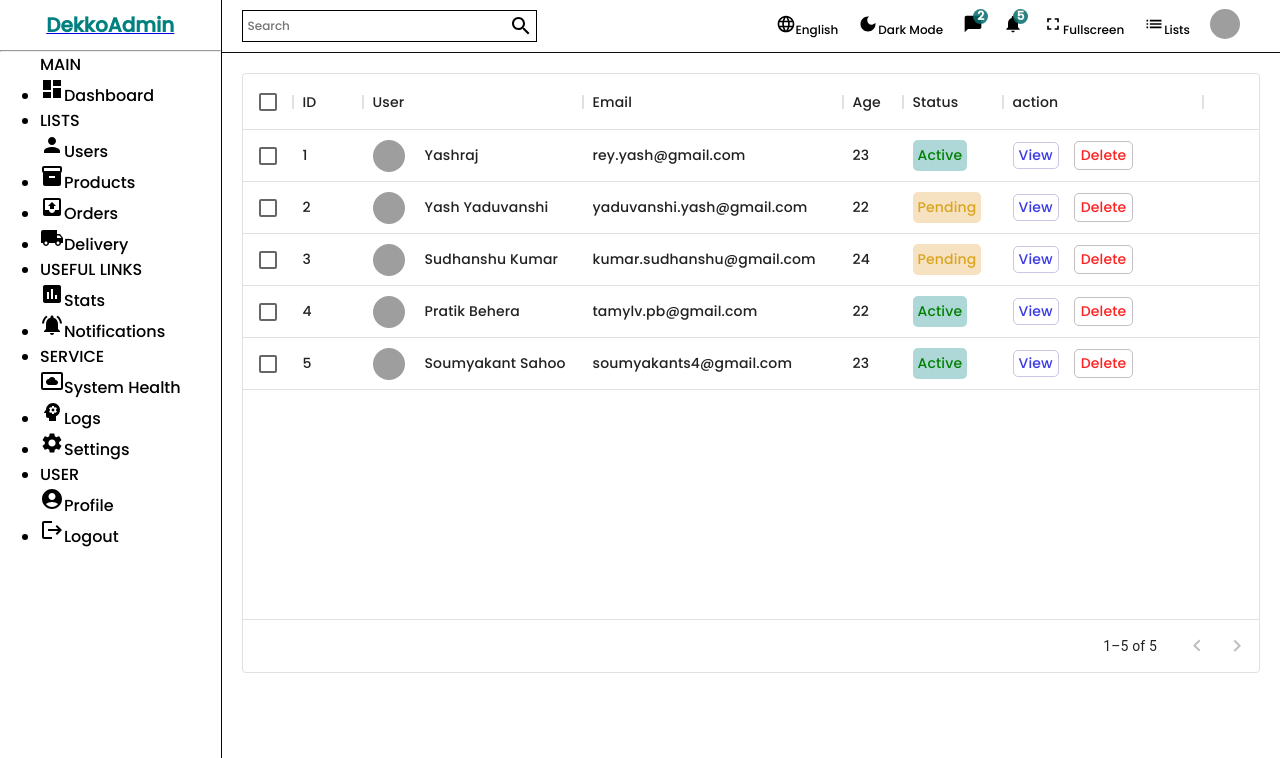
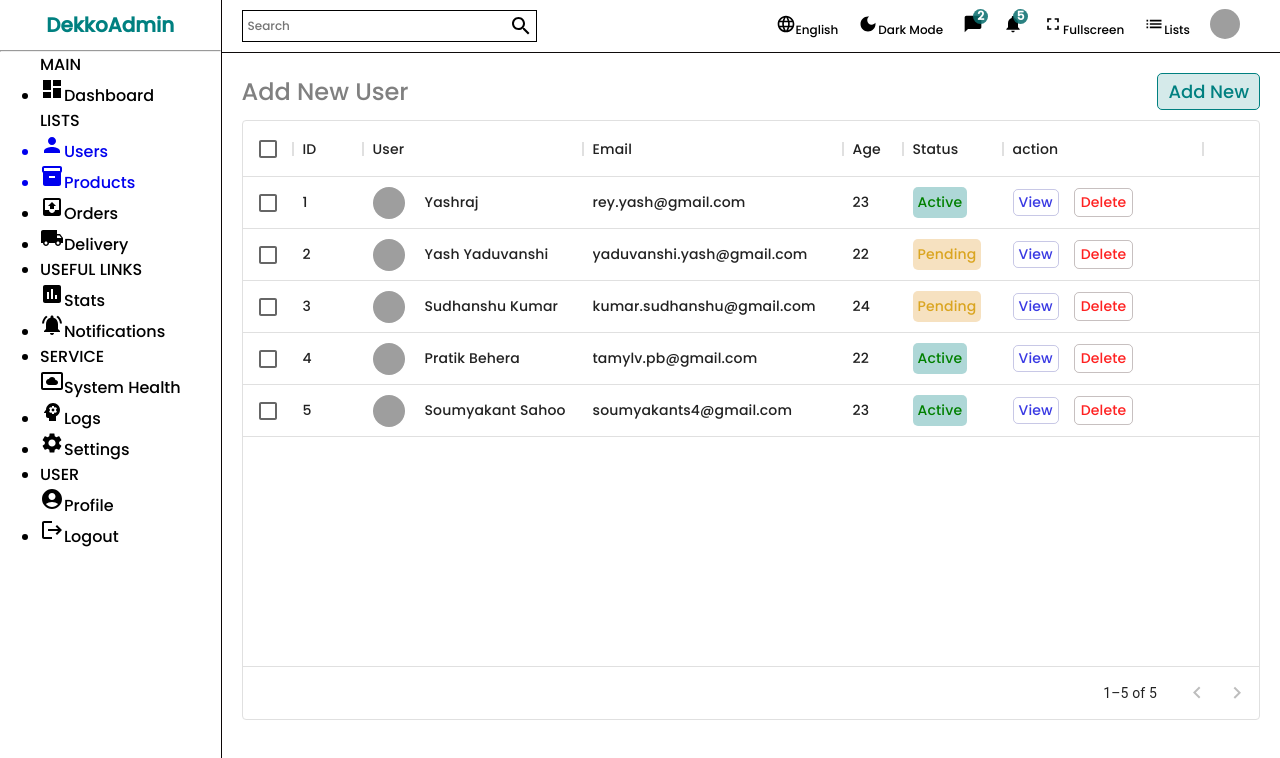
Before and after one commit to soumyakants4/Admin-Dashboard-Me-React, a React (Create React App) app: page /users in a window 1280 px wide. Shown: the top 758 px of the page. Built offline with nearby package versions, Linux system fonts and the light colour scheme; grey boxes are pictures that could not be loaded.

Commit message:
Fine Tune

```diff
--- a/src/App.js
+++ b/src/App.js
@@ -8,7 +8,7 @@ import { productInputs, userInputs } from "./formSource";
 
 function App() {
   return (
-    <div className="App">
+    <div className="app dark">
       <BrowserRouter>
         <Routes>
           <Route path="/">
--- a/src/components/datatable/Datatable.jsx
+++ b/src/components/datatable/Datatable.jsx
@@ -4,18 +4,30 @@ import {
   userColumns,
   userRows,
 } from "/Users/soumyakant.sahoo/Desktop/admin-dashboard/src/datatablesource";
+import { Link } from "react-router-dom";
+import { useState } from "react";
 
 const Datatable = () => {
+  const [data, setData] = useState(userRows);
+  const handleDelete = (id) => {
+    setData(data.filter((item) => item.id !== id));
+  };
   const actionColumn = [
     {
       field: "action",
       headName: "Action",
       width: 200,
-      renderCell: () => {
+      renderCell: (params) => {
         return (
           <div className="cellAction">
-            <div className="viewButton">View</div>
-            <div className="deleteButton">Delete</div>
+            <Link to="/users/test" style={{ textDecoration: "none" }}>
+              <div className="viewButton">View</div>
+            </Link>
+            <div
+              className="deleteButton"
+              onClick={() => handleDelete(params.users.id)}>
+              Delete
+            </div>
           </div>
         );
       },
@@ -23,8 +35,14 @@ const Datatable = () => {
   ];
   return (
     <div className="datatable">
+      <div className="datatableTitle">
+        Add New User
+        <Link to="/users/new" className="link">
+          Add New
+        </Link>
+      </div>
       <DataGrid
-        rows={userRows}
+        rows={data}
         columns={userColumns.concat(actionColumn)}
         pageSize={9}
         rowsPerPageOptions={[9]}
--- a/src/components/datatable/datatable.scss
+++ b/src/components/datatable/datatable.scss
@@ -1,42 +1,63 @@
-.datatable{
+.datatable {
     height: 600px;
     padding: 20px;
     justify-content: center;
     contain: layout;
 
-    .cellWithImg{
+    .datatableTitle {
+        width: 100%;
+        font-size: 24px;
+        color: gray;
+        margin-bottom: 10px;
+        display: flex;
+        align-items: center;
+        justify-content: space-between;
+
+        .link {
+            text-decoration: none;
+            color: teal;
+            font-size: 18px;
+            background-color: rgba(150, 203, 203, 0.398);
+            padding: 4px 10px;
+            border: 1px solid teal;
+            border-radius: 5px;
+            font-weight: 400;
+            cursor: pointer;
+        }
+    }
+
+    .cellWithImg {
         display: flex;
         align-items: center;
 
-        .cellImg{
+        .cellImg {
             width: 32px;
             height: 32px;
             border-radius: 50%;
             object-fit: cover;
             margin-right: 20px;
         }
-
     }
-    .cellWithStatus{
+    .cellWithStatus {
         padding: 5px;
         border-radius: 5px;
 
-        &.Active{
+        &.Active {
             background-color: rgba(0, 128, 128, 0.318);
             color: green;
         }
-        &.Pending{
+        &.Pending {
             background-color: rgba(218, 135, 0, 0.249);
             color: goldenrod;
         }
     }
 
-    .cellAction{
+    .cellAction {
         display: flex;
         align-items: center;
         gap: 15px;
 
-        .viewButton{
+        .viewButton {
             padding: 2px 5px;
             border-radius: 5px;
             color: rgba(1, 1, 219, 0.782);
@@ -44,7 +65,7 @@
             cursor: pointer;
         }
 
-        .deleteButton{
+        .deleteButton {
             padding: 3px 6px;
             border-radius: 5px;
             color: rgb(255, 33, 33);
--- a/src/components/sidebar/Sidebar.jsx
+++ b/src/components/sidebar/Sidebar.jsx
@@ -1,80 +1,84 @@
 import "./sidebar.scss";
-import DashboardIcon from '@mui/icons-material/Dashboard';
-import PersonIcon from '@mui/icons-material/Person';
-import Inventory2Icon from '@mui/icons-material/Inventory2';
-import OutboxIcon from '@mui/icons-material/Outbox';
-import LocalShippingIcon from '@mui/icons-material/LocalShipping';
-import AssessmentIcon from '@mui/icons-material/Assessment';
-import NotificationsActiveIcon from '@mui/icons-material/NotificationsActive';
-import SettingsSystemDaydreamIcon from '@mui/icons-material/SettingsSystemDaydream';
-import PsychologyIcon from '@mui/icons-material/Psychology';
-import SettingsIcon from '@mui/icons-material/Settings';
-import AccountCircleIcon from '@mui/icons-material/AccountCircle';
-import LogoutIcon from '@mui/icons-material/Logout';
+import DashboardIcon from "@mui/icons-material/Dashboard";
+import PersonIcon from "@mui/icons-material/Person";
+import Inventory2Icon from "@mui/icons-material/Inventory2";
+import OutboxIcon from "@mui/icons-material/Outbox";
+import LocalShippingIcon from "@mui/icons-material/LocalShipping";
+import AssessmentIcon from "@mui/icons-material/Assessment";
+import NotificationsActiveIcon from "@mui/icons-material/NotificationsActive";
+import SettingsSystemDaydreamIcon from "@mui/icons-material/SettingsSystemDaydream";
+import PsychologyIcon from "@mui/icons-material/Psychology";
+import SettingsIcon from "@mui/icons-material/Settings";
+import AccountCircleIcon from "@mui/icons-material/AccountCircle";
+import LogoutIcon from "@mui/icons-material/Logout";
 import { Link } from "react-router-dom";
 
 const Sidebar = () => {
   return (
     <div className="sidebar">
       <div className="top">
-        <Link to = "/">
+        <Link to="/" style={{ textDecoration: "none" }}>
           <span className="logo">DekkoAdmin</span>
         </Link>
       </div>
-      <hr/>
+      <hr />
       <div className="center">
         <ul>
           <p className="title">MAIN</p>
           <li>
-            <DashboardIcon className="icon"/>
+            <DashboardIcon className="icon" />
             <span>Dashboard</span>
           </li>
+          <p className="title">LISTS</p>
+          <Link to="/users" style={{ textDecoration: "none" }}>
             <li>
-          <p className="title">LISTS</p>
-            <PersonIcon className="icon"/>
+              <PersonIcon className="icon" />
               <span>Users</span>
             </li>
+          </Link>
+          <Link to="/products" style={{ textDecoration: "none" }}>
           <li>
-            <Inventory2Icon className="icon"/>
+            <Inventory2Icon className="icon" />
             <span>Products</span>
           </li>
+          </Link>
           <li>
-            <OutboxIcon className="icon"/>
+            <OutboxIcon className="icon" />
             <span>Orders</span>
           </li>
           <li>
-            <LocalShippingIcon className="icon"/>
+            <LocalShippingIcon className="icon" />
             <span>Delivery</span>
           </li>
           <li>
             <p className="title">USEFUL LINKS</p>
-            <AssessmentIcon className="icon"/>
+            <AssessmentIcon className="icon" />
             <span>Stats</span>
           </li>
           <li>
-            <NotificationsActiveIcon className="icon"/>
+            <NotificationsActiveIcon className="icon" />
             <span>Notifications</span>
           </li>
           <li>
             <p className="title">SERVICE</p>
-            <SettingsSystemDaydreamIcon className="icon"/>
+            <SettingsSystemDaydreamIcon className="icon" />
             <span>System Health</span>
           </li>
           <li>
-            <PsychologyIcon className="icon"/>
+            <PsychologyIcon className="icon" />
             <span>Logs</span>
           </li>
           <li>
-            <SettingsIcon className="icon"/>
+            <SettingsIcon className="icon" />
             <span>Settings</span>
           </li>
           <li>
             <p className="title">USER</p>
-            <AccountCircleIcon className="icon"/>
+            <AccountCircleIcon className="icon" />
             <span>Profile</span>
           </li>
           <li>
-            <LogoutIcon className="icon"/>
+            <LogoutIcon className="icon" />
             <span>Logout</span>
           </li>
         </ul>
--- a/src/pages/new/New.jsx
+++ b/src/pages/new/New.jsx
@@ -18,11 +18,7 @@ const New = ({ inputs, title }) => {
         <div className="bottom">
           <div className="left">
             <img
-              src={
-                file
-                  ? URL.createObjectURL(file)
-                  : "https://icon-library.com/images/no-image-icon/no-image-icon-0.jpg"
-              }
+              src={file ? URL.createObjectURL(file) : "https://icon-library.com/images/no-image-icon/no-image-icon-0.jpg"}
               alt="avatar"
             />
           </div>
```
Lines whose indentation alone changed are shown as unchanged.
